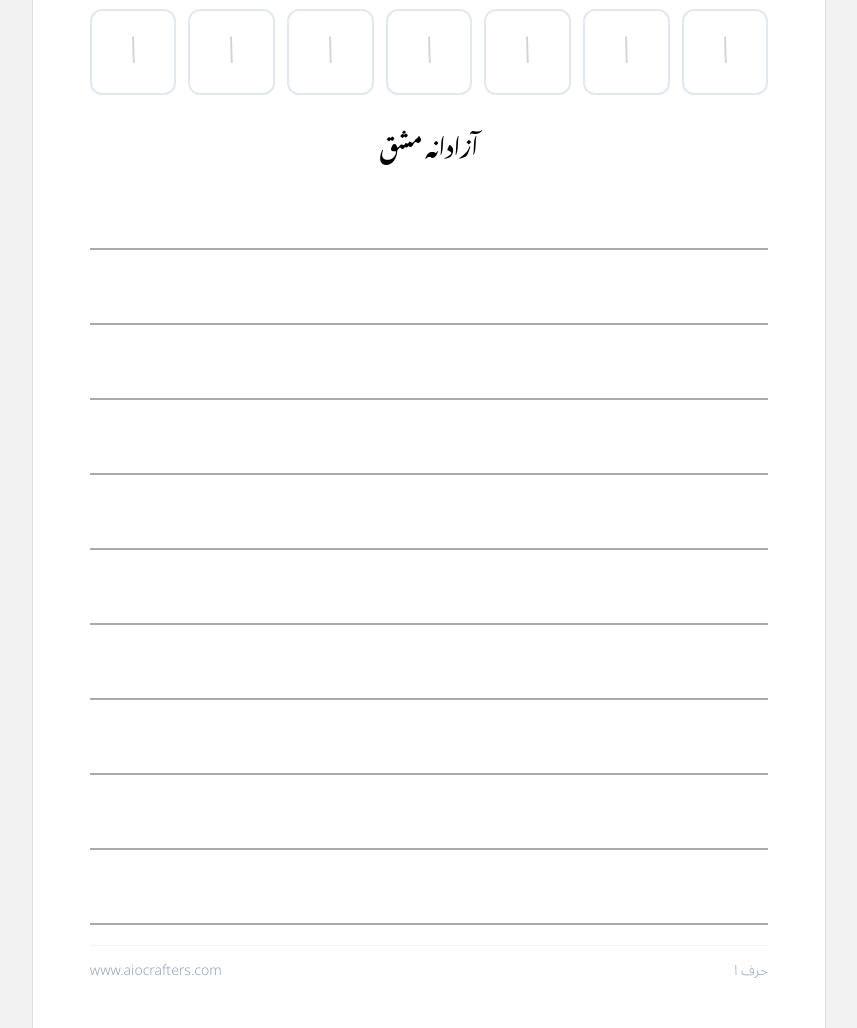
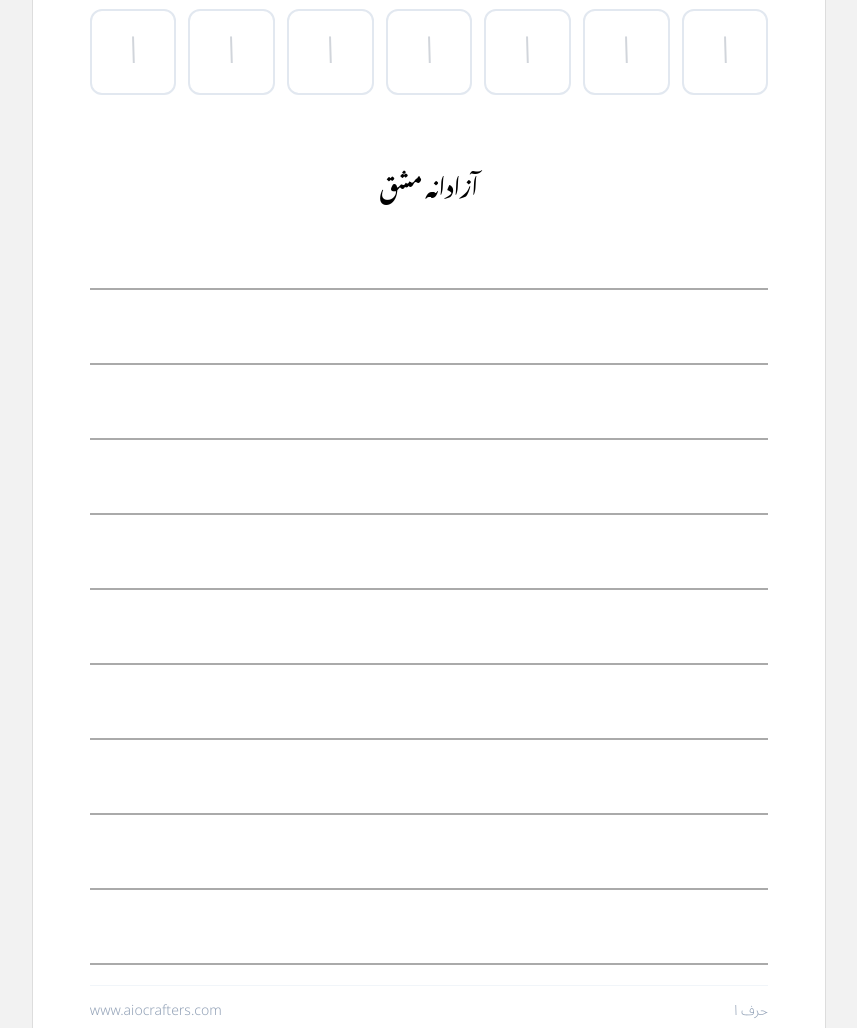
Before and after one commit to aiocrafters/Urdu-Qaida-Complete-Workbook, a plain HTML site: page index.html in a window 1280 px wide. Shown: the part 1935-2963 px from the top of the page, without its empty margins (211-1068 px from the left). Drawn offline with Linux system fonts and the light colour scheme; a web font is replaced by a local one.

Commit message:
Clean up workbook vertical spacing using CSS margins instead of br tags

```diff
--- a/index.html
+++ b/index.html
@@ -40,7 +40,8 @@
         .page::before {
             content: "www.aiocrafters.com";
             position: absolute;
-            top: 148.5mm; /* Centered in the middle of the A4 page height (297mm) */
+            top: 148.5mm;
+            /* Centered in the middle of the A4 page height (297mm) */
             left: 50%;
             transform: translate(-50%, -50%) rotate(-30deg);
             font-size: 55px;
@@ -199,7 +200,7 @@
         .practice-title {
             text-align: center;
             font-size: 22px;
-            margin: 20px 0;
+            margin: 60px 0 20px 0; /* Spacing above the title to separate from writing grid */
         }
 
         .practice-line {
```
